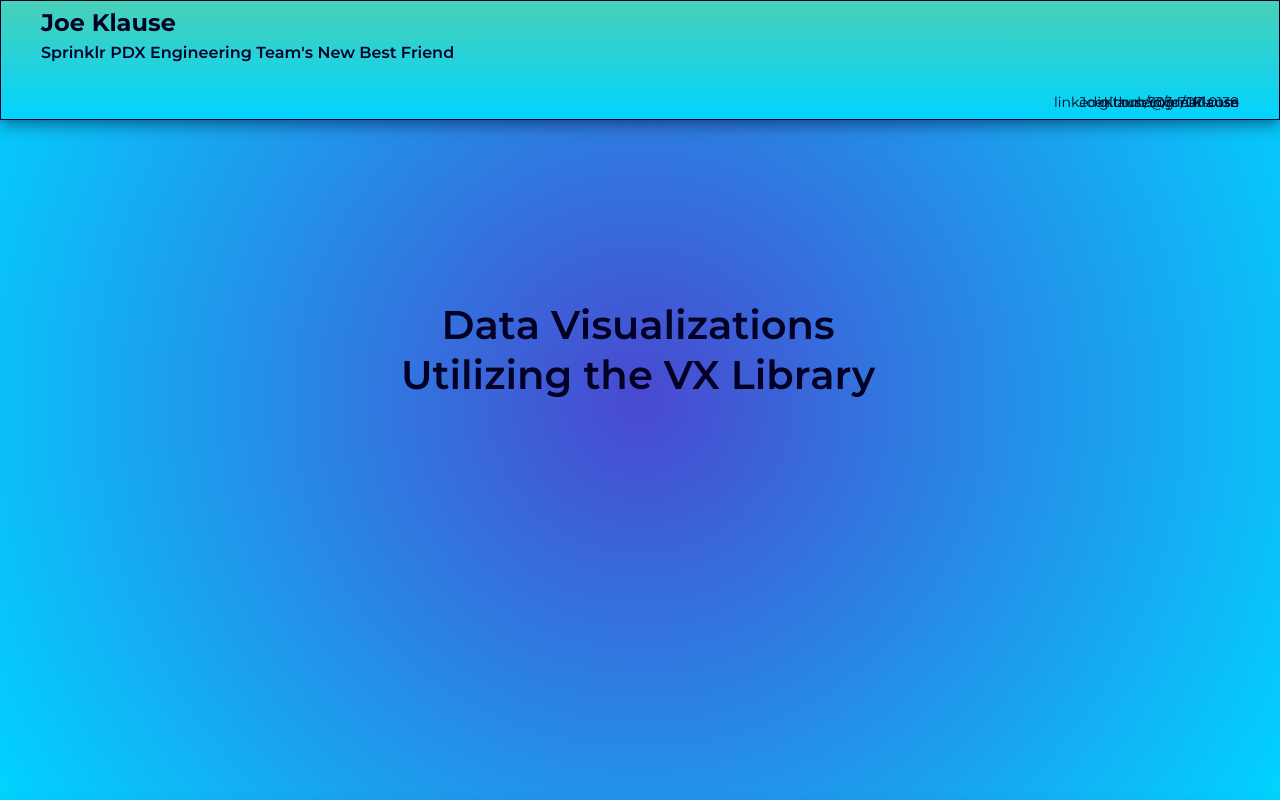
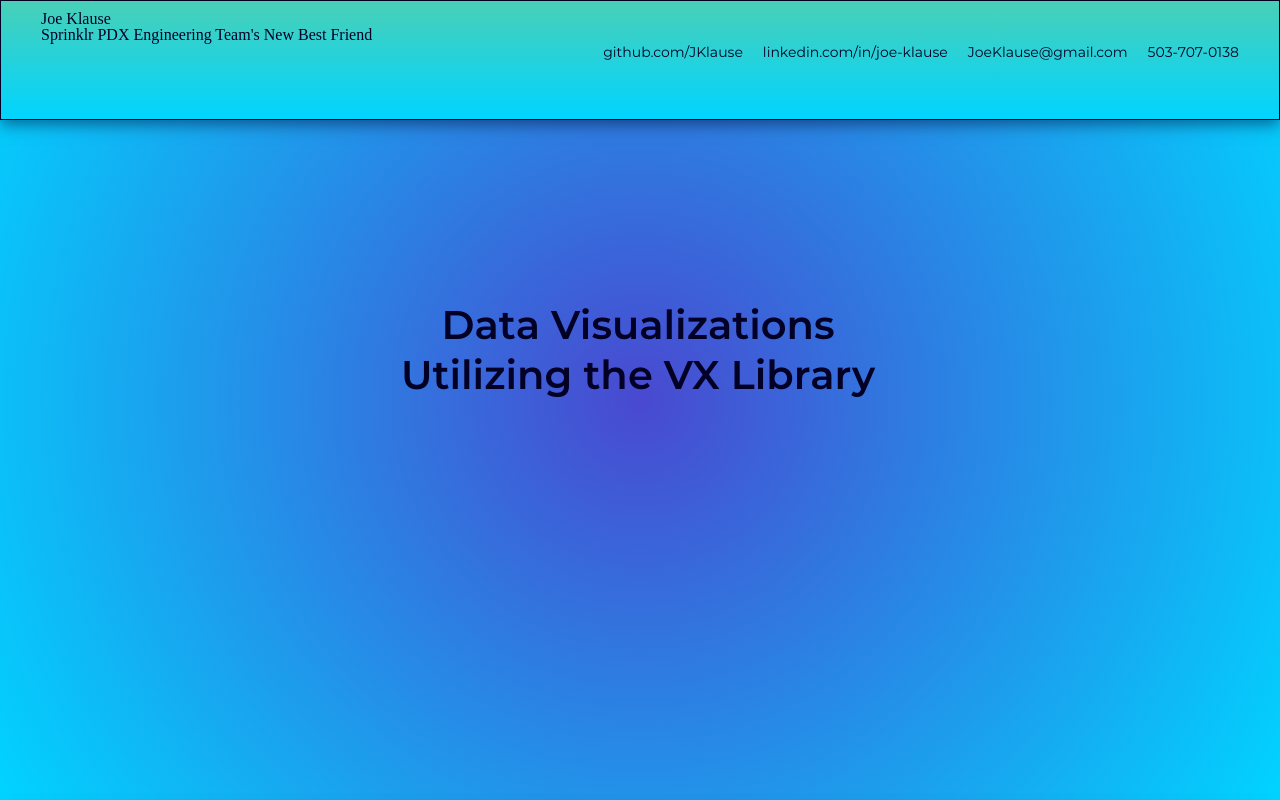
Before and after one commit to JKlause/sr-animation, a React app: page / in a window 1280 px wide. Shown: the top 800 px of the page. Built offline with nearby package versions, Linux system fonts and the light colour scheme.

Commit message:
rwd changes

```diff
--- a/src/components/App.scss
+++ b/src/components/App.scss
@@ -20,7 +20,6 @@
       top: calc(50% - 100px);
 
       width: 476px;
-      margin-bottom: 60px;
 
       text-align: center;
       line-height: 50px;
@@ -36,12 +35,25 @@
 
       &.final-position {
         top: 0;
+
         transition: top .5s ease-in-out;
 
         animation-name: shrink;
         animation-duration: 500ms;
         animation-delay: 0ms;
         animation-fill-mode: both;
+      }
+
+      @include mobile-view {
+        width: calc(100% - 40px);
+        right: calc(50% - calc((100% - 40px) / 2));
+
+        line-height: 40px;
+        font-size: 34px;
+
+        &.final-position {
+          top: -5px;
+        }
       }
     }
 
@@ -63,7 +75,8 @@
 
         .card {
           width: calc(100% - 200px);
-          height: calc(100% - 100px);
+          height: calc(100% - 150px);
+          margin-top: 50px;
           max-height: 500px;
           max-width: 800px;
 
@@ -71,6 +84,12 @@
           border: 2px solid $buttonPurple;
           border-radius: 8px;
 
+          @include mobile-view {
+            width: calc(100% - 40px);
+
+            margin-top: 80px;
+
+          }
         }
       }
     }
--- a/src/components/Contact.js
+++ b/src/components/Contact.js
@@ -5,18 +5,23 @@ import styles from './Contact.scss';
 export default function Contact() {
   return (
     <section className={styles.Contact}>
+      <div>
         <p className="phone">
           {'503-707-0138'}
         </p>
         <p className="email">
           {'JoeKlause@gmail.com'}
         </p>
+      </div>
+      <div>
         <p className="linked-in">
           {'linkedin.com/in/joe-klause'}
         </p>
+
         <p className="git-hub">
           {'github.com/JKlause'}
         </p>
+      </div>
     </section>
   );
 }
--- a/src/components/Contact.scss
+++ b/src/components/Contact.scss
@@ -1,19 +1,37 @@
 @import '../styles/variables.scss';
 
 :local(.Contact) {
-  position: relative;
   display: flex;
+  flex-direction: row-reverse;
+  justify-content: flex-start;
+  flex-wrap: wrap;
+
+  width: 100%;
+
+  @include mobile-view {
+    flex-direction: row;
     justify-content: flex-end;
 
-  height: 14px;
-  width: 100%;
-
+    div {
+      flex-direction: row;
+      justify-content: flex-end;
 
       p {
-    position: absolute;
+        margin-right: 0;
+        font-size: 12px;
+      }
+    }
+  }
 
-    height: 100%;
-    width: 100%;
+  div {
+    display: flex;
+    flex-direction: row-reverse;
+    justify-content: flex-start;
+    flex-wrap: wrap;
+
+    p {
+      margin-right: 20px;
+      line-height: 18px;
 
       text-align: right;
       font-family: $regular;
@@ -25,30 +43,27 @@
     }
 
     .phone {
-    right: 0;
       animation-delay: 3000ms;
     }
 
     .email {
-    right: 110px;
       animation-delay: 3400ms;
     }
 
     .linked-in {
-    right: 288px;
       animation-delay: 3800ms;
     }
 
     .git-hub {
-    right: 492px;
       animation-delay: 4200ms;
+    }
   }
 
 
 
   @keyframes fly-in-left {
     0% {
-      transform: translateX(-200%)
+      transform: translateX(-10000px)
     }
     100% {
       transform: none;
--- a/src/components/FooterButton.js
+++ b/src/components/FooterButton.js
@@ -4,15 +4,23 @@ import styles from './FooterButton.scss';
 export default function FooterButton({ className, text, handleClick, isVisible, noClickAnimation }) {
   const [isClicked, setIsClicked] = useState(false);
 
+  const handleClickStart = () => {
+    if(noClickAnimation) return;
+    setIsClicked(true);
+  };
+
+  const handleClickEnd = () => {
+    if(isClicked) setIsClicked(false);
+  };
+
   return (
     <button
       className={`${styles.FooterButton} ${className ? className : '' } ${isVisible ? 'visible' : 'not-visible'} ${isClicked ? 'on-click' : ''}`}
       onClick={() => handleClick()}
-      onMouseDown={() => {
-        if(noClickAnimation) return;
-        setIsClicked(true);
-      }}
-      onMouseUp={() => setIsClicked(false)}
+      onMouseDown={() => handleClickStart()}
+      onMouseUp={() => handleClickEnd()}
+      onTouchStart={() => handleClickStart()}
+      onTouchEnd={() => handleClickEnd()}
       onMouseLeave={() => {
         if(isClicked) setIsClicked(false);
       }}>
--- a/src/components/FooterButton.scss
+++ b/src/components/FooterButton.scss
@@ -18,9 +18,17 @@
 
   user-select: none;
 
+  @include mobile-view {
+    width: 90%;
+  }
+
+  &:hover {
+    color: #DDDDDD;
+    background: $buttonPurpleHover;
+  }
+
   &.on-click {
     box-shadow: none;
-    color: #AAAAAA;
   }
 
   &.visible {
@@ -44,10 +52,10 @@
     pointer-events: none;
     box-shadow: none;
 
-    transition: background, color 100ms ease-out
+    transition: background, color 120ms ease-out
   }
 
   &.enabled {
-    transition: background, color 100ms ease-out
+    transition: background, color 120ms ease-out
   }
 }
--- a/src/components/Header.js
+++ b/src/components/Header.js
@@ -6,12 +6,14 @@ export default function Header() {
 
   return (
     <header className={styles.Header}>
+      <section className="headers">
         <h1>
           {'Joe Klause'}
         </h1>
         <h2>
           {'Sprinklr PDX Engineering Team\'s New Best Friend'}
         </h2>
+      </section>
 
       <Contact />
     </header>
--- a/src/components/Header.scss
+++ b/src/components/Header.scss
@@ -7,7 +7,7 @@
   height: $headerHeight;
   width: 100%;
 
-  padding: 10px 40px;
+  padding: 10px 20px 10px 40px;
 
 
   color: $blackText;
@@ -23,6 +23,9 @@
   animation-duration: 500ms;
   animation-delay: 500ms;
   animation-fill-mode: both;
+
+  .headers {
+    flex-grow: 1;
 
     h1, h2 {
       animation-name: fly-in-right;
@@ -41,17 +44,39 @@
     }
 
     h2 {
-    flex-grow: 1;
 
       font-family: $semiBold;
       font-size: 16px;
 
       animation-delay: 2200ms;
     }
+  }
+
+  @include mobile-view {
+    flex-direction: row;
+    padding: 10px 20px;
+
+    .headers {
+      display: flex;
+      flex-direction: column;
+      justify-content: space-between;
+
+      height: 100%;
+
+      h1 {
+        font-size: 20px;
+      }
+
+      h2 {
+        font-size: 14px;
+        margin-bottom: 18px;
+      }
+    }
+  }
 
   @keyframes fly-in-top {
     0% {
-      transform: translateY(-200%)
+      transform: translateY(-150%)
     }
     100% {
       transform: none;
@@ -60,7 +85,7 @@
 
   @keyframes fly-in-right {
     0% {
-      transform: translateX(150%)
+      transform: translateX(300%)
     }
     100% {
       transform: none;
--- a/src/styles/variables.scss
+++ b/src/styles/variables.scss
@@ -8,7 +8,14 @@ $blackTextDisabled: rgb(2,0,36,.4);
 $boxShadowColor: rgb(2,0,36,.5);
 
 $buttonPurple: rgba(64,91,214,.7);
+$buttonPurpleHover: rgba(64,91,214,.9);
 
 $headerHeight: 120px;
 $footerHeight: 120px;
 $aboutDrawerHeight: 420px;
+
+@mixin mobile-view {
+  @media screen and (max-width: 500px) {
+    @content;
+  }
+}
```
Lines whose indentation alone changed are shown as unchanged.
